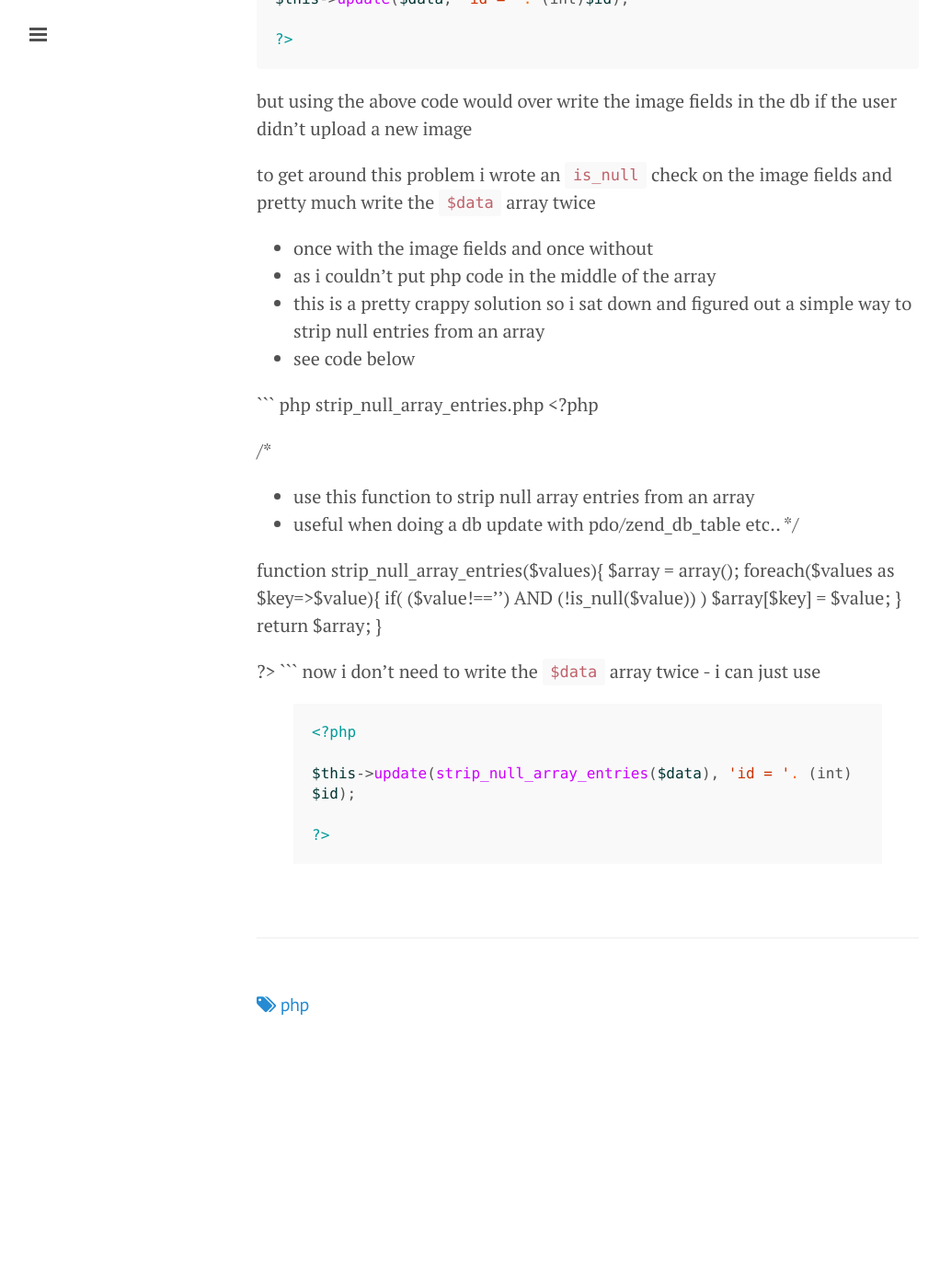
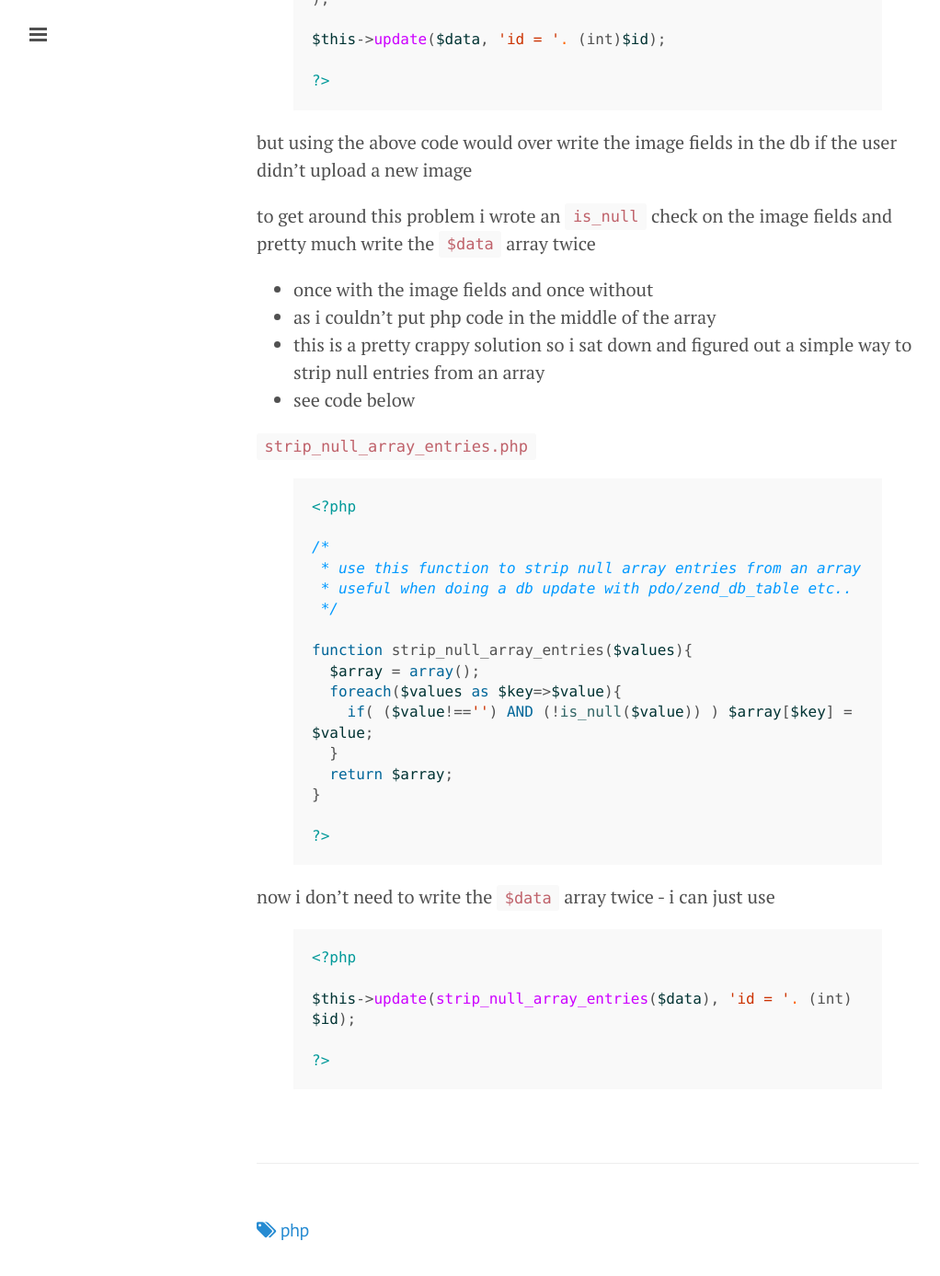
Before and after one commit to justinkelly/justinkelly.github.io, a Jekyll site: the page built from _posts/2011-07-10-php-strip-null-entries-from-an-array-how-to.md, in a window 1280 px wide and 1400 px high, scrolled down 641 px. Shown: the top 1387 px of the window at 92% size, without its empty margins (1-1023 px from the left). Built offline with Jekyll 4.4.1, drawn with Linux system fonts in a browser that asks for light colours; nearby versions of some CDN libraries; before the commit the page ends 1796 px from its top, so only the background shows below that.

Commit message:
fix posts

````diff
--- a/_posts/2011-07-10-php-strip-null-entries-from-an-array-how-to.md
+++ b/_posts/2011-07-10-php-strip-null-entries-from-an-array-how-to.md
@@ -11,7 +11,7 @@ posterous_slug: php-strip-null-entries-from-an-array-how-to
 For a while i've had issues with certain db update queries in php - particularly where image uploads are involved.
 My original code looked like
 
-``` php
+{% highlight php %}
 <?php
 
 //db update query from form with image upload fields
@@ -26,7 +26,7 @@ $data = array(
 $this->update($data, 'id = '. (int)$id);
 
 ?>
-```
+{% endhighlight %}
 
 but using the above code would over write the image fields in the db if the user didn't upload a new image
 
@@ -38,7 +38,8 @@ to get around this problem i wrote an `is_null` check on the image  fields and p
 - see code below
 
 
-``` php strip_null_array_entries.php
+`strip_null_array_entries.php`
+{% highlight php %}
 <?php
 
 /*
@@ -55,7 +56,8 @@ function strip_null_array_entries($values){
 }
 
 ?>
-```
+{% endhighlight %}
+
 now i don't need to write the `$data` array twice - i can just use
 
 {% highlight php %}
````
Also changed, not shown: _posts/2011-07-24-im-looking-for-junior-remote-phphtmlcss-guys.html (deleted, +0 -10 lines), _posts/2011-08-03-just-handed-over-admin-role-of-simpleinvoices.html (deleted, +0 -10 lines), _posts/2011-08-23-tested-firefox-9-from-nightly-extensions-stil.html (deleted, +0 -10 lines).
